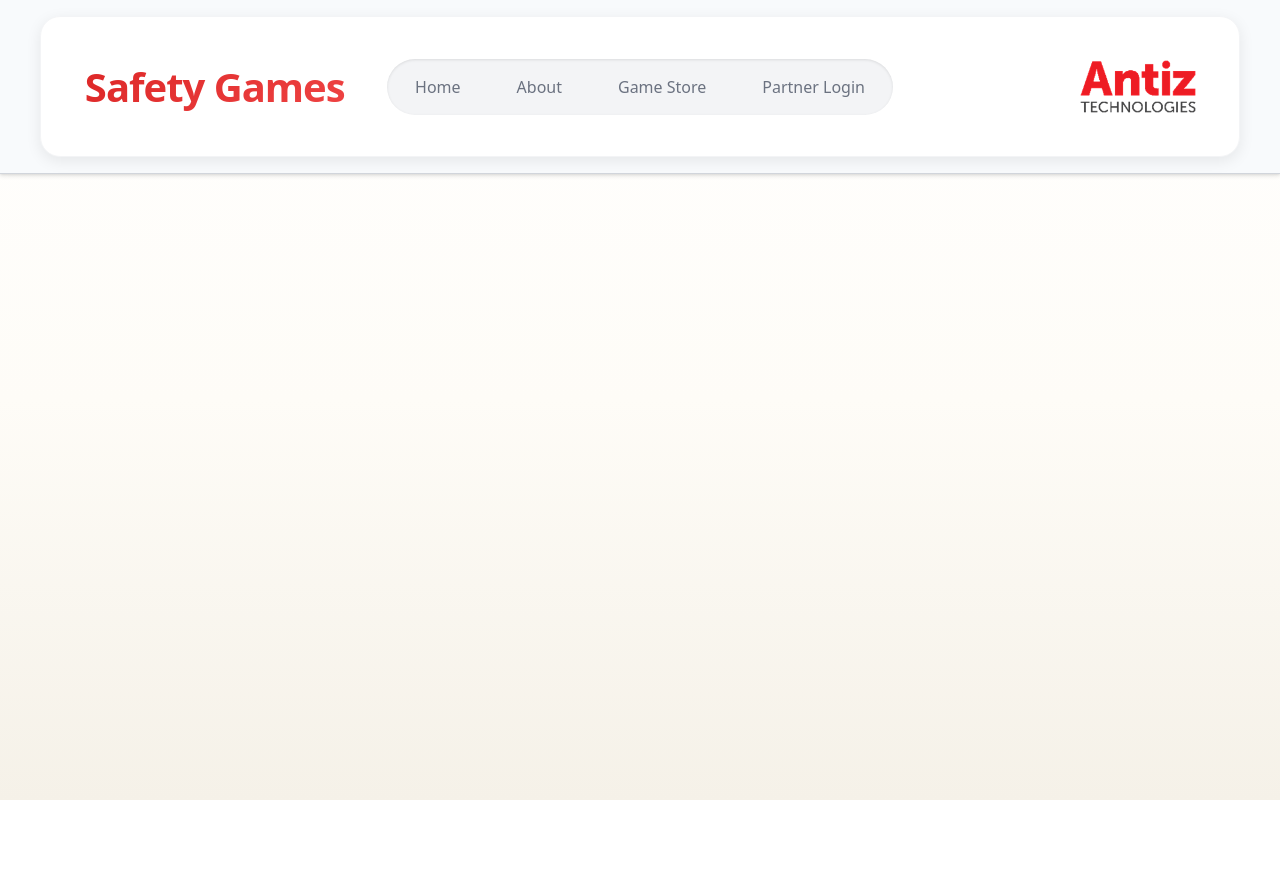
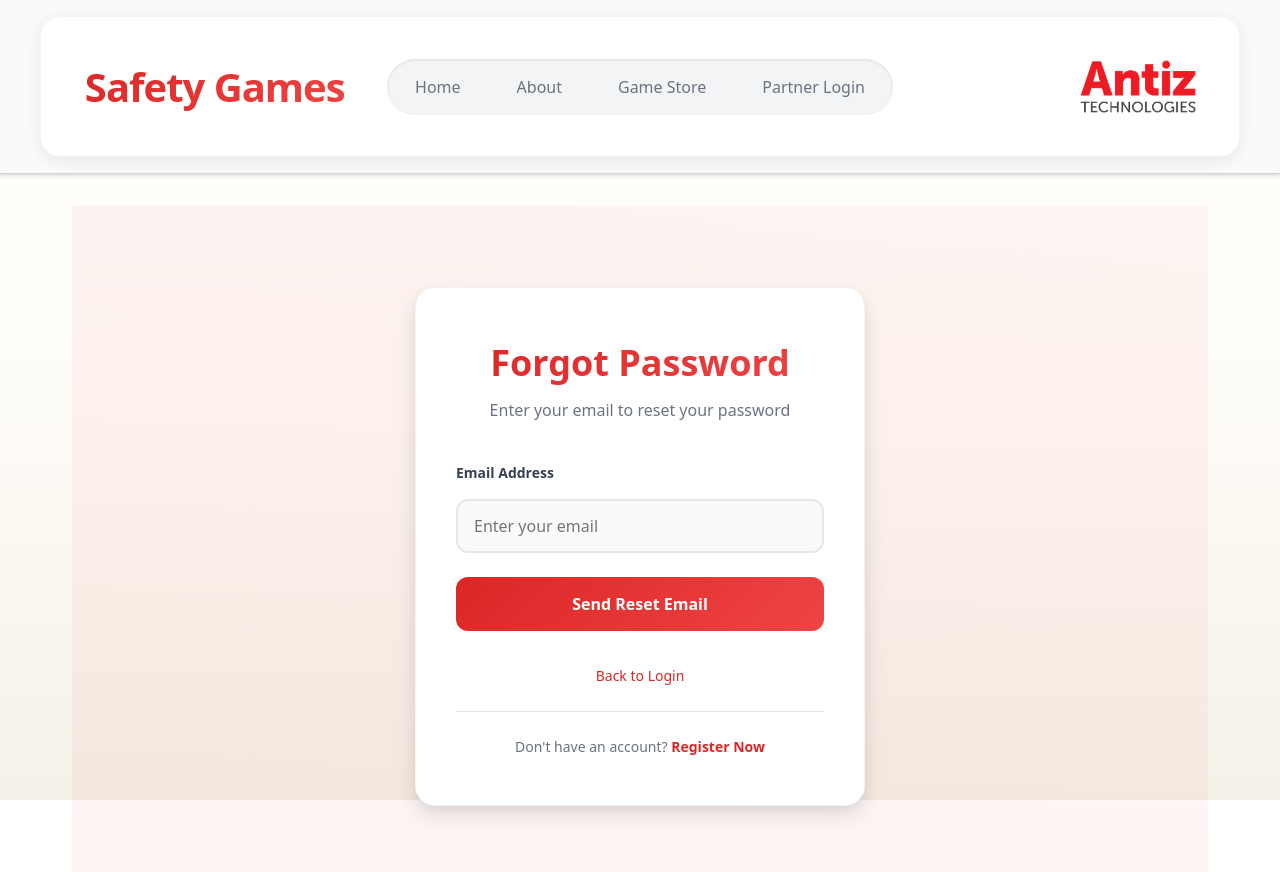
Before and after one commit to Prabhushapure/safety-saas-enterprise, a React (Vite) app: page /AWE-SaaS/partner/forgot-password in a window 1280 px wide. Shown: the top 872 px of the page. Before the commit the page ends 800 px from the top, so only its background shows below. Built offline with nearby package versions, Linux system fonts and the light colour scheme.

Commit message:
implemented forgot password

```diff
--- a/src/App.jsx
+++ b/src/App.jsx
@@ -12,6 +12,7 @@ import GameManagement from './pages/internal/GameManagement';
 
 import PartnerLogin from './pages/partner/PartnerLogin';
 import PartnerSignup from './pages/partner/PartnerSignup';
+import PartnerForgotPassword from './pages/partner/PartnerForgotPassword';
 import PartnerHome from './pages/partner/PartnerHome';
 import PartnerDistribute from './pages/partner/PartnerDistribute';
 import PartnerLicense from './pages/partner/PartnerLicense';
@@ -38,6 +39,7 @@ function AppContent() {
 
           <Route path="/partner/login" element={<PartnerLogin />} />
           <Route path="/partner/signup" element={<PartnerSignup />} />
+          <Route path="/partner/forgot-password" element={<PartnerForgotPassword />} />
           <Route path="/partner/home" element={<PartnerHome />} />
           <Route path="/partner/manage-users" element={<PartnerDistribute />} />
           <Route path="/partner/license" element={<PartnerLicense />} />
--- /dev/null
+++ b/src/pages/partner/PartnerForgotPassword.jsx
@@ -0,0 +1,150 @@
+import React, { useState } from 'react';
+import { Link, useNavigate } from 'react-router-dom';
+import './PartnerLogin.css';
+
+const PartnerForgotPassword = () => {
+  const navigate = useNavigate();
+  const [email, setEmail] = useState('');
+  const [error, setError] = useState('');
+  const [success, setSuccess] = useState('');
+  const [isLoading, setIsLoading] = useState(false);
+
+  const handleInputChange = (e) => {
+    setEmail(e.target.value);
+    // Clear errors when user starts typing
+    if (error) {
+      setError('');
+    }
+    if (success) {
+      setSuccess('');
+    }
+  };
+
+  const validateEmail = () => {
+    if (!email.trim()) {
+      setError('Email cannot be empty');
+      return false;
+    }
+    if (!/\S+@\S+\.\S+/.test(email)) {
+      setError('Please enter a valid email');
+      return false;
+    }
+    return true;
+  };
+
+  const handleSubmit = async (e) => {
+    e.preventDefault();
+
+    if (!validateEmail()) {
+      return;
+    }
+
+    setIsLoading(true);
+    setError('');
+    setSuccess('');
+
+    try {
+      const response = await fetch('/AWE-SaaS/api/auth/forgot-password', {
+        method: 'POST',
+        headers: {
+          'Content-Type': 'application/json',
+        },
+        body: JSON.stringify({
+          email: email.trim()
+        }),
+      });
+
+      const data = await response.json();
+
+      if (data.success) {
+        setSuccess(data.message || 'Password reset email has been sent successfully. Please check your email.');
+        setEmail('');
+        // Optionally redirect to login after a delay
+        setTimeout(() => {
+          navigate('/partner/login');
+        }, 3000);
+      } else {
+        setError(data.message || 'Failed to send password reset email. Please try again.');
+      }
+    } catch (error) {
+      console.error('Forgot password error:', error);
+      setError('Network error. Please check your connection and try again.');
+    } finally {
+      setIsLoading(false);
+    }
+  };
+
+  return (
+    <div className="partner-login-page">
+      <div className="login-container">
+        <div className="login-card">
+          <div className="login-header">
+            <h1>Forgot Password</h1>
+            <p>Enter your email to reset your password</p>
+          </div>
+
+          <form onSubmit={handleSubmit} className="login-form">
+            {error && (
+              <div className="error-message">
+                {error}
+              </div>
+            )}
+            {success && (
+              <div style={{
+                background: '#f0fdf4',
+                border: '1px solid #bbf7d0',
+                color: '#166534',
+                padding: '1rem',
+                borderRadius: '12px',
+                fontSize: '0.875rem',
+                marginBottom: '1.5rem',
+                textAlign: 'center'
+              }}>
+                {success}
+              </div>
+            )}
+            <div className="form-group">
+              <label htmlFor="email">Email Address</label>
+              <input
+                type="email"
+                id="email"
+                name="email"
+                value={email}
+                onChange={handleInputChange}
+                className={error ? 'error' : ''}
+                placeholder="Enter your email"
+                disabled={isLoading}
+              />
+              {error && (
+                <div className="error-tooltip">
+                  {error}
+                </div>
+              )}
+            </div>
+
+            <button type="submit" className="login-button" disabled={isLoading}>
+              {isLoading ? 'Sending...' : 'Send Reset Email'}
+            </button>
+          </form>
+
+          <div className="login-options">
+            <Link to="/partner/login" className="forgot-password-link">
+              Back to Login
+            </Link>
+            <div className="register-section">
+              <span>Don't have an account? </span>
+              <a
+                href="https://antiz.saasifynow.com/surpaas/market?app=true&h=73a3a68c852cd63862b9b37cf3689c07&lang=en#"
+                className="register-link"
+              >
+                Register Now
+              </a>
+            </div>
+          </div>
+        </div>
+      </div>
+    </div>
+  );
+};
+
+export default PartnerForgotPassword;
```
Also changed, not shown: 1 other file (tests, documents, lock files or other folders).
